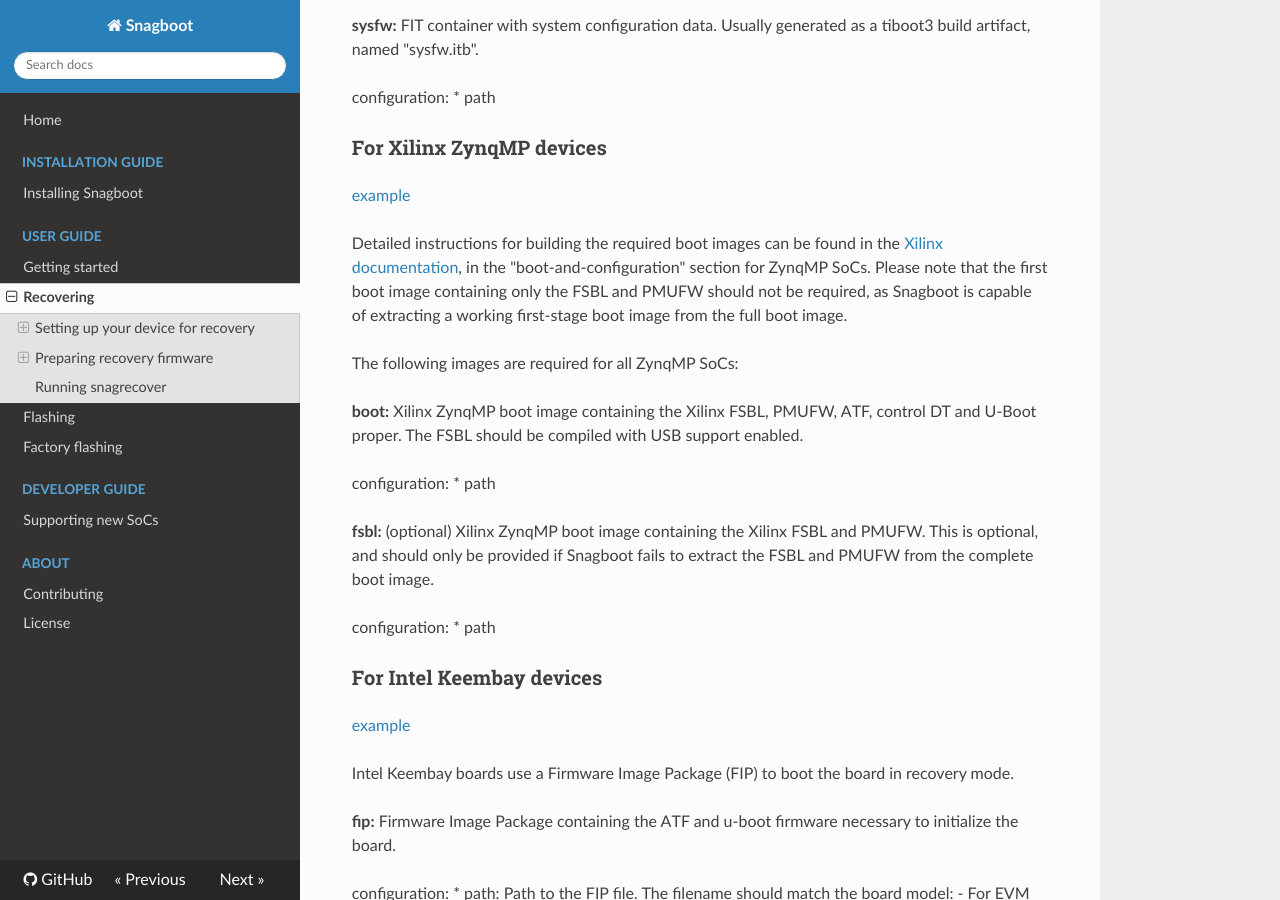
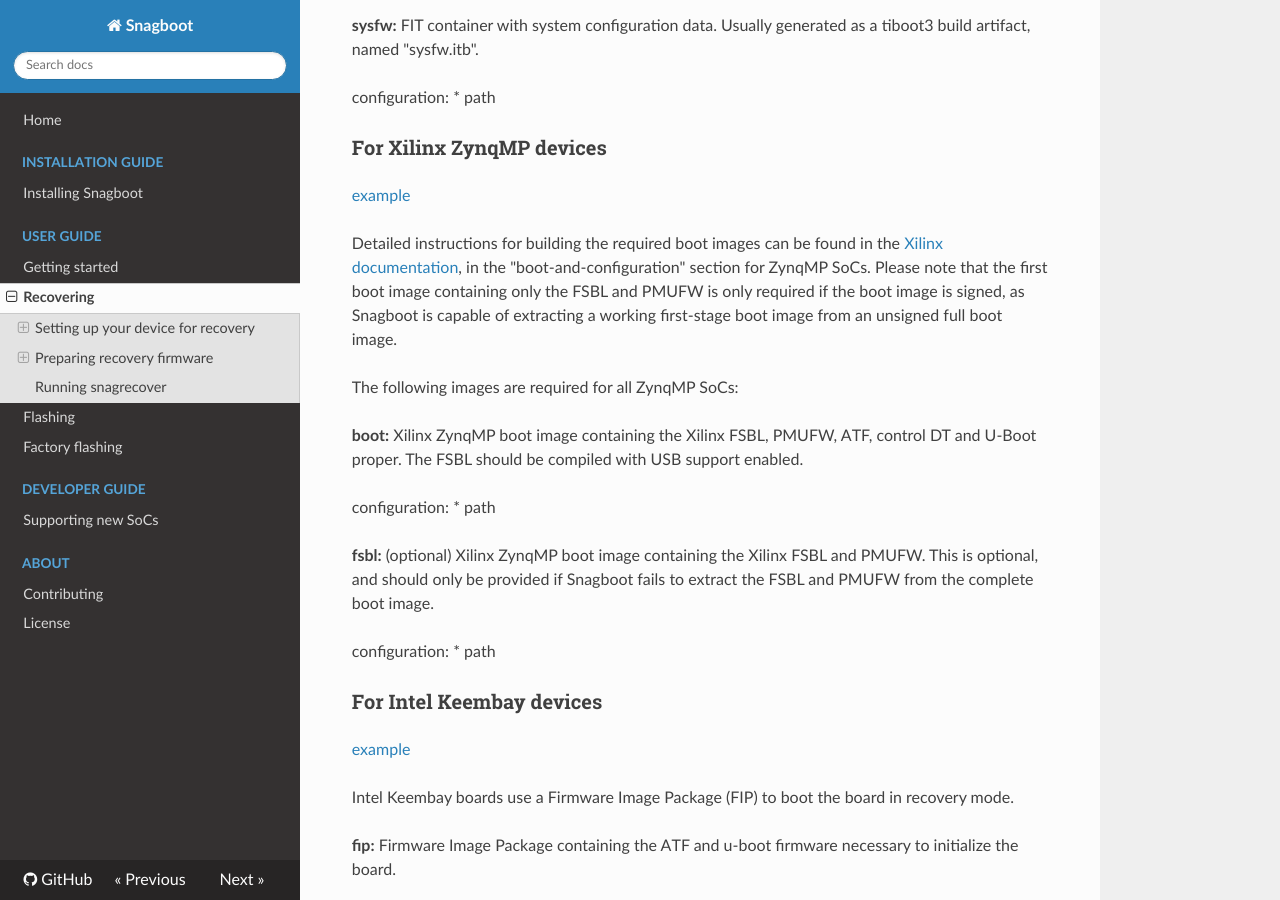
Before and after one commit to bootlin/snagboot, an MkDocs documentation site: the page built from docs/snagrecover.md, in a window 1280 px wide and 900 px high, scrolled down 10065 px. Built offline with MkDocs 1.6.1, drawn with Linux system fonts in a browser that asks for light colours; nearby versions of some CDN libraries.

Commit message:
snagrecover: zynqmp: refuse to extract FSBL from signed boot image
The logic to extract the 1st stage FSBL image from the full boot image only
works if the boot image is not signed (as otherwise the signature validation
will fail on the edited image, leading to boot failures).

Detect this and warn the user to use a custom FSBL image instead.

Signed-off-by: Peter Korsgaard <peter@korsgaard.com>

```diff
--- a/docs/snagrecover.md
+++ b/docs/snagrecover.md
@@ -485,9 +485,9 @@
 Detailed instructions for building the required boot images can be found in the
 [Xilinx documentation](https://xilinx.github.io/Embedded-Design-Tutorials), in
 the "boot-and-configuration" section for ZynqMP SoCs. Please note that the
-first boot image containing only the FSBL and PMUFW should not be required, as
-Snagboot is capable of extracting a working first-stage boot image from the
-full boot image.
+first boot image containing only the FSBL and PMUFW is only required if the
+boot image is signed, as Snagboot is capable of extracting a working
+first-stage boot image from an unsigned full boot image.
 
 The following images are required for all ZynqMP SoCs:
 
```
Also changed, not shown: 1 other file.
